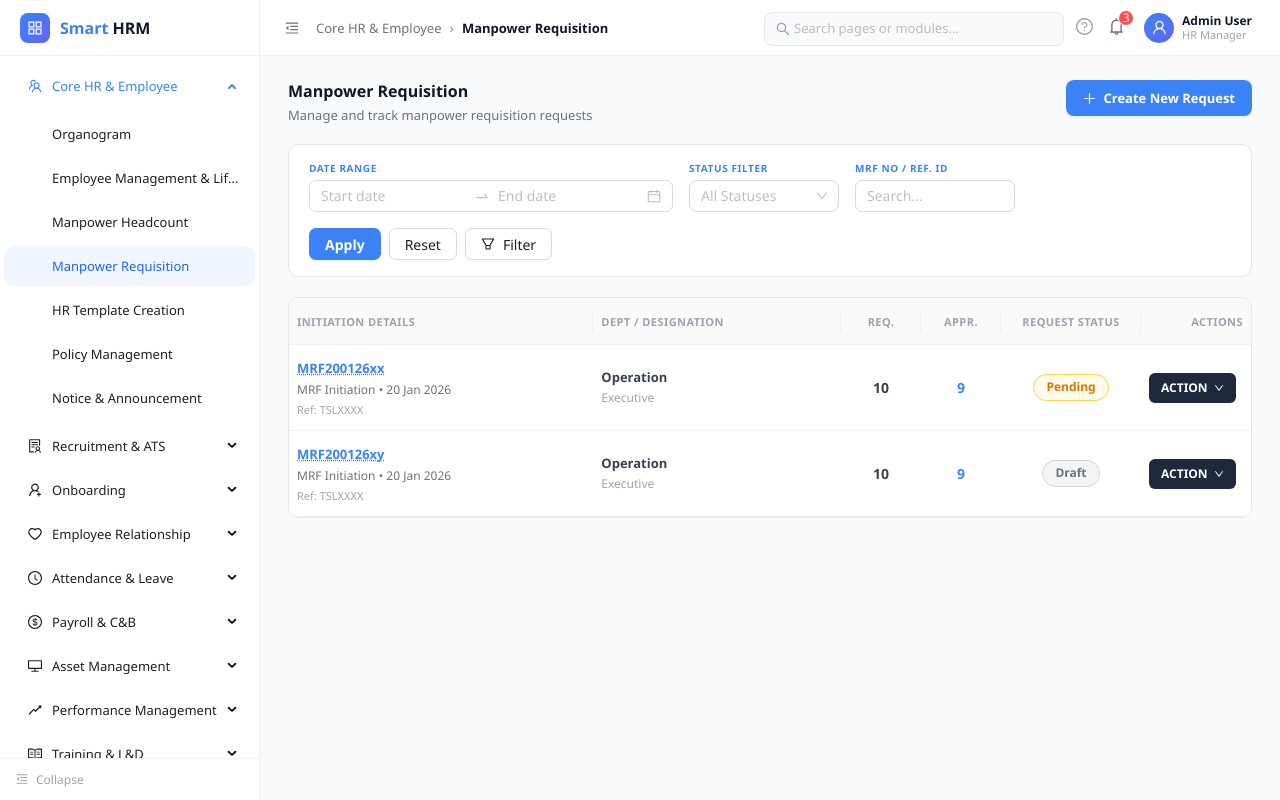
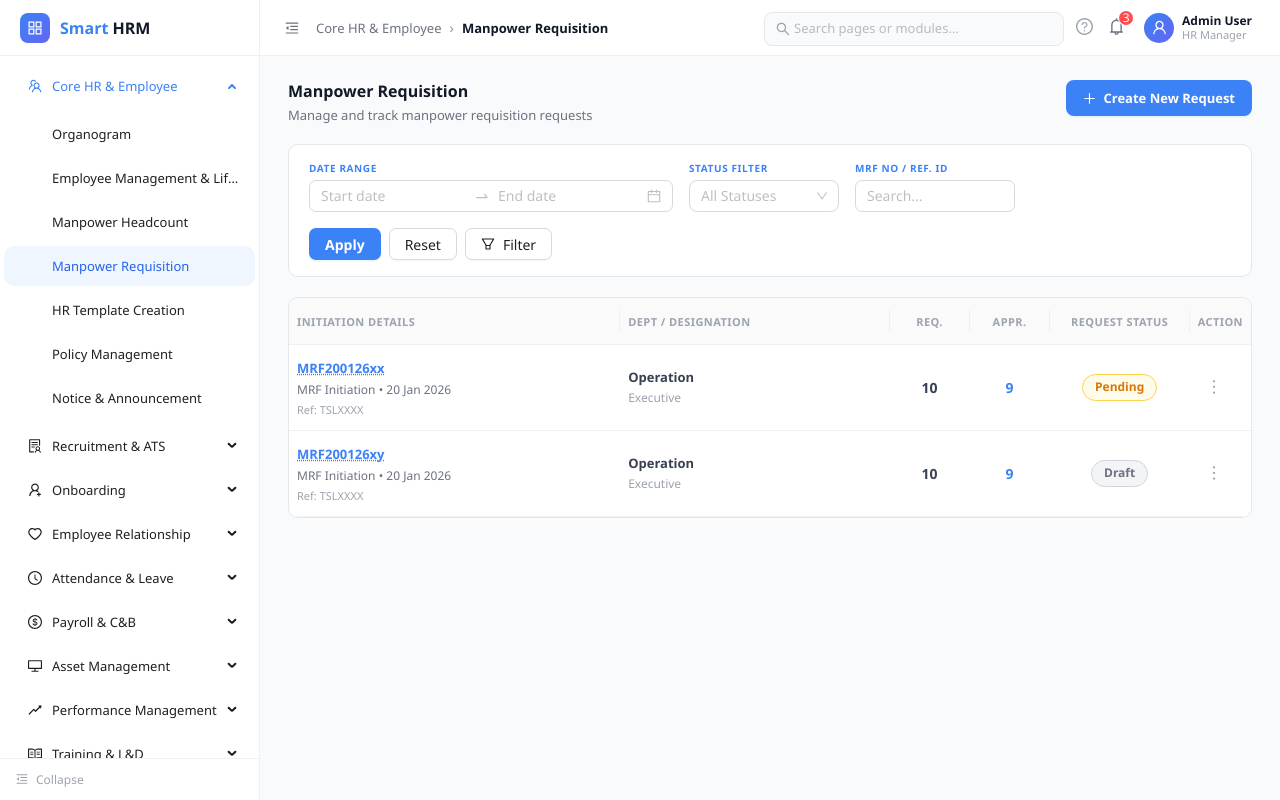
Before and after one commit to wahiduzzaman99356/Smart-HRM, a React (Vite) app: page /core-hr/requisition in a window 1280 px wide. Built offline with nearby package versions, Linux system fonts and the light colour scheme.

Commit message:
feat: update action button in Headcount and Requisition List Views for improved UI

```diff
--- a/src/features/core-hr/manpower-headcount/components/HeadcountListView.tsx
+++ b/src/features/core-hr/manpower-headcount/components/HeadcountListView.tsx
@@ -8,7 +8,7 @@ import {
   Button, Table, Select, Input, Dropdown, DatePicker, Space,
 } from 'antd';
 import type { ColumnsType } from 'antd/es/table';
-import { PlusOutlined, DownOutlined } from '@ant-design/icons';
+import { PlusOutlined, MoreOutlined } from '@ant-design/icons';
 import type { RangePickerProps } from 'antd/es/date-picker';
 import type { HCRequest, HCStatus } from '../types/headcount.types';
 import { PLAN_YEAR_OPTIONS } from '../types/headcount.types';
@@ -132,15 +132,15 @@ export function HeadcountListView({ requests, onCreate, onViewRequest, onTakeAct
       render: (_, r) => <StatusBadge status={r.status} />,
     },
     {
-      title: <span style={{ fontSize: 11, color: '#9ca3af', fontWeight: 600, letterSpacing: '0.04em' }}>ACTIONS</span>,
+      title: <span style={{ fontSize: 11, color: '#9ca3af', fontWeight: 600, letterSpacing: '0.04em' }}>ACTION</span>,
       key: 'actions',
-      align: 'right',
-      width: 110,
+      align: 'center',
+      width: 48,
       render: (_, r) => (
         <Dropdown
           trigger={['click']}
           menu={{
-            style: { borderRadius: 8, minWidth: 160 },
+            style: { borderRadius: 8, minWidth: 168 },
             items: [
               { key: 'view', label: 'View Details', onClick: () => onViewRequest(r) },
               {
@@ -149,30 +149,28 @@ export function HeadcountListView({ requests, onCreate, onViewRequest, onTakeAct
                 disabled: r.status !== 'Draft',
                 onClick: () => onSubmit(r.id),
               },
-              { key: 'take-action', label: 'Approve/Reject', onClick: () => onTakeAction(r) },
+              { key: 'take-action', label: 'Approve / Reject', onClick: () => onTakeAction(r) },
               { key: 'workflow', label: 'Approval Workflow', onClick: () => onViewWorkflow(r) },
               { key: 'history',  label: 'Action History',   onClick: () => onViewHistory(r) },
             ],
           }}
+          placement="bottomRight"
         >
           <Button
+            type="text"
             size="small"
+            icon={<MoreOutlined style={{ fontSize: 18 }} />}
             style={{
-              background: '#1e293b',
-              color: '#fff',
-              border: 'none',
+              color: '#9ca3af',
               borderRadius: 6,
-              fontWeight: 600,
-              fontSize: 12,
-              height: 30,
-              padding: '0 12px',
+              width: 32,
+              height: 32,
               display: 'flex',
               alignItems: 'center',
-              gap: 6,
+              justifyContent: 'center',
+              padding: 0,
             }}
-          >
-            ACTION <DownOutlined style={{ fontSize: 10 }} />
-          </Button>
+          />
         </Dropdown>
       ),
     },
--- a/src/features/core-hr/manpower-requisition/components/RequisitionListView.tsx
+++ b/src/features/core-hr/manpower-requisition/components/RequisitionListView.tsx
@@ -9,7 +9,7 @@ import {
   Button, Table, Select, Input, Dropdown, DatePicker, Space, Drawer, Radio,
 } from 'antd';
 import type { ColumnsType } from 'antd/es/table';
-import { PlusOutlined, DownOutlined, FilterOutlined } from '@ant-design/icons';
+import { PlusOutlined, MoreOutlined, FilterOutlined } from '@ant-design/icons';
 import type { RangePickerProps } from 'antd/es/date-picker';
 import dayjs from 'dayjs';
 import type {
@@ -192,15 +192,15 @@ export function RequisitionListView({
       render: (_, r) => <StatusBadge status={r.status} />,
     },
     {
-      title: <span style={{ fontSize: 11, color: '#9ca3af', fontWeight: 600, letterSpacing: '0.04em' }}>ACTIONS</span>,
+      title: <span style={{ fontSize: 11, color: '#9ca3af', fontWeight: 600, letterSpacing: '0.04em' }}>ACTION</span>,
       key: 'actions',
-      align: 'right',
-      width: 110,
+      align: 'center',
+      width: 48,
       render: (_, r) => (
         <Dropdown
           trigger={['click']}
           menu={{
-            style: { borderRadius: 8, minWidth: 160 },
+            style: { borderRadius: 8, minWidth: 168 },
             items: [
               { key: 'view',     label: 'View Details',    onClick: () => onViewRequest(r) },
               {
@@ -209,30 +209,28 @@ export function RequisitionListView({
                 disabled: r.status !== 'Draft',
                 onClick: () => onSubmitRequest(r.id),
               },
-              { key: 'take-action', label: 'Approve/Reject', onClick: () => onTakeAction(r) },
+              { key: 'take-action', label: 'Approve / Reject', onClick: () => onTakeAction(r) },
               { key: 'workflow', label: 'Approval Workflow', onClick: () => onViewWorkflow(r) },
               { key: 'history',  label: 'Action History',   onClick: () => onViewHistory(r) },
             ],
           }}
+          placement="bottomRight"
         >
           <Button
+            type="text"
             size="small"
+            icon={<MoreOutlined style={{ fontSize: 18 }} />}
             style={{
-              background: '#1e293b',
-              color: '#fff',
-              border: 'none',
+              color: '#9ca3af',
               borderRadius: 6,
-              fontWeight: 600,
-              fontSize: 12,
-              height: 30,
-              padding: '0 12px',
+              width: 32,
+              height: 32,
               display: 'flex',
               alignItems: 'center',
-              gap: 6,
+              justifyContent: 'center',
+              padding: 0,
             }}
-          >
-            ACTION <DownOutlined style={{ fontSize: 10 }} />
-          </Button>
+          />
         </Dropdown>
       ),
     },
```
